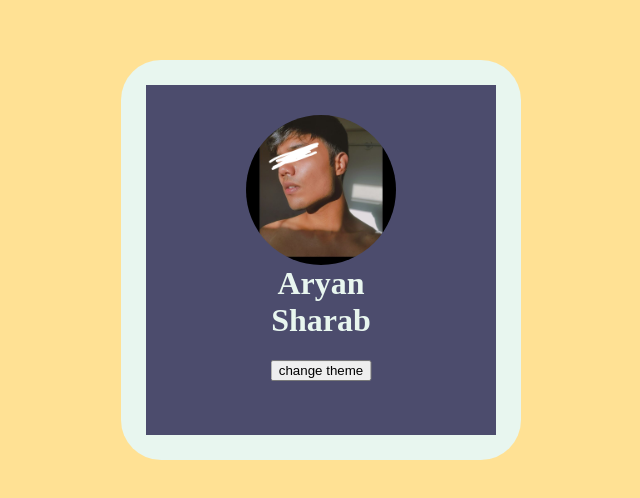
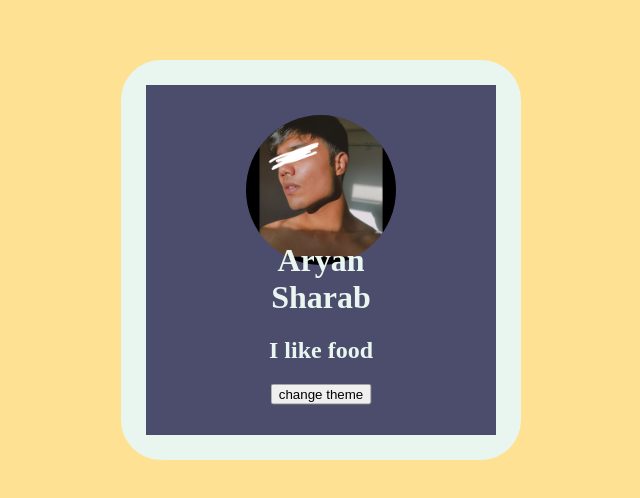
Before and after one commit to AryanSarafDev/new, a plain HTML site: page index.html in a window 1280 px wide. Shown: the part 140-638 px from the top of the page, without its empty margins (319-959 px from the left). Drawn offline with Linux system fonts and the light colour scheme.

Commit message:
change 1

```diff
--- a/index.html
+++ b/index.html
@@ -15,6 +15,7 @@
             <div id="mango">
                 <div class="avatar"></div>
                 <div class="name"><h1 >Aryan Sharab</h1>
+                    <h2>I like food</h2>
 
                 <button id ="aa">change theme</button></div>
 
```
